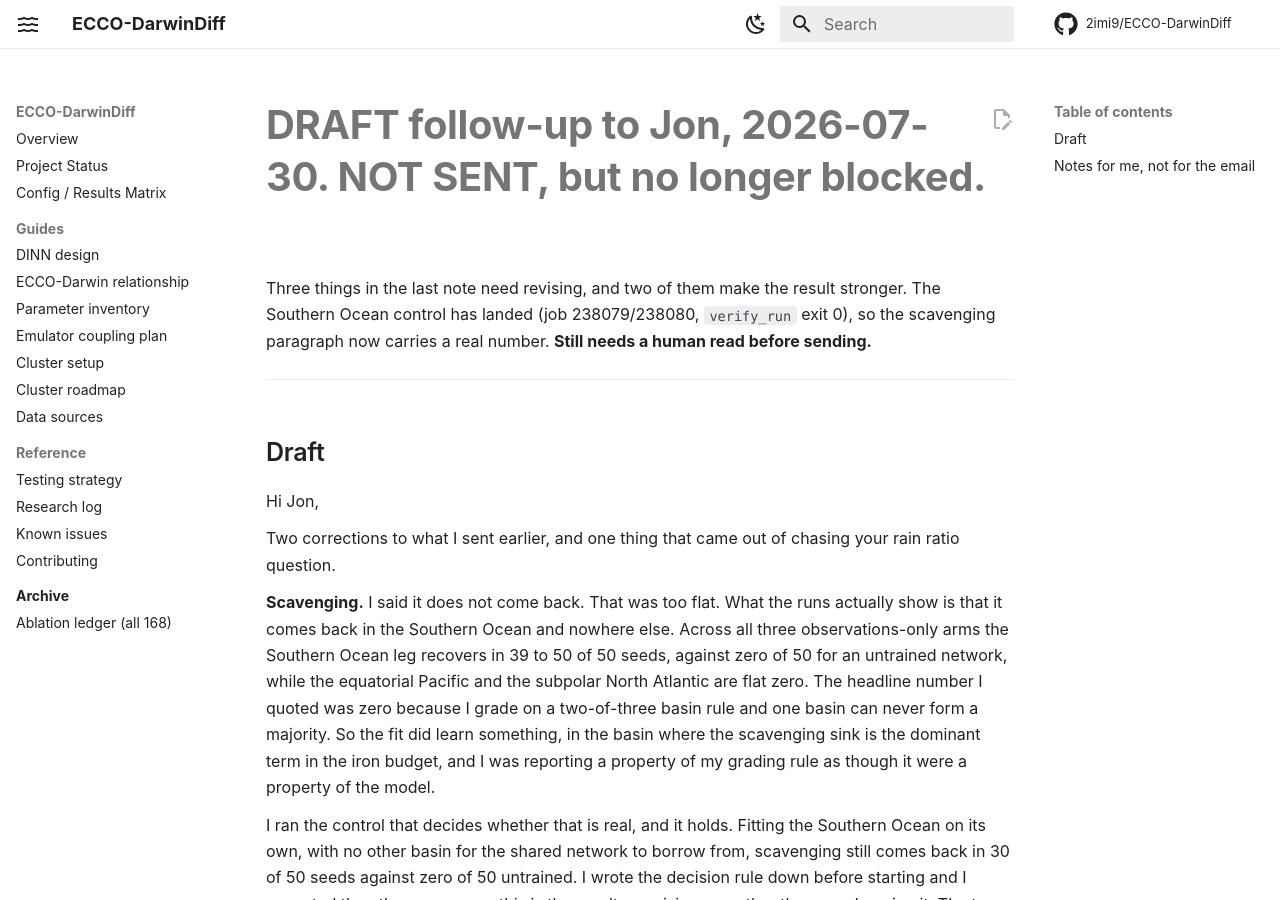
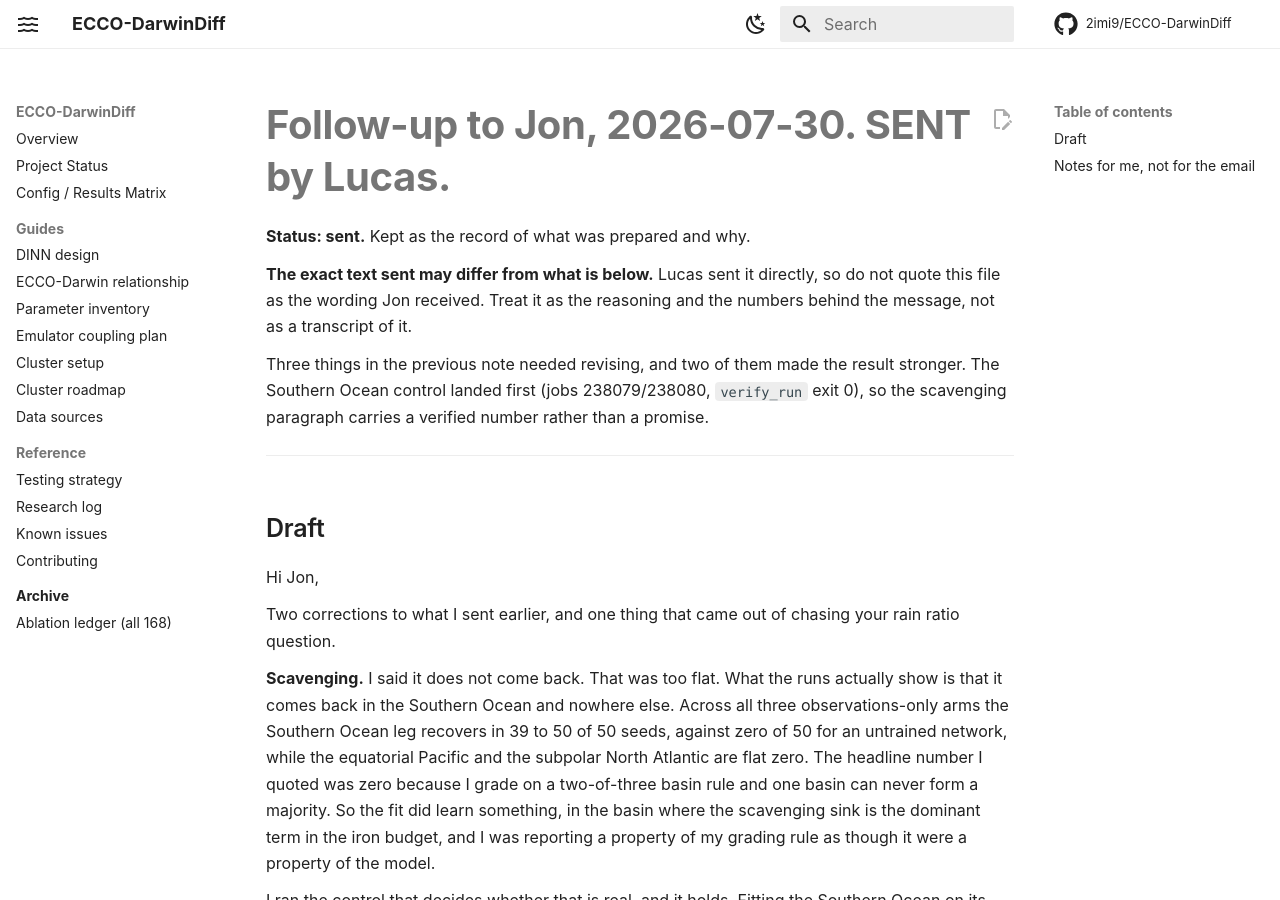
Before and after one commit to 2imi9/ECCO-DarwinDiff, an MkDocs documentation site: the page built from docs/research_notes/2026-07-30_jon_followup_SENT.md, in a window 1280 px wide and 900 px high. Built offline with MkDocs 1.6.1 and Material for MkDocs 9.7.7, drawn with Linux system fonts in a browser that asks for light colours; comment, search, counter and statistics services are not loaded.

Commit message:
docs: the Jon follow-up was sent; record it as sent rather than blocked
Lucas sent it directly. Renamed DRAFT -> SENT and replaced the "NOT SENT, blocked on the
Southern Ocean control" banner, which was stale in three places.

Kept the file rather than deleting it, because it carries the reasoning and the numbers
behind the message: the verified scav_rat result (30/50 vs untrained 0/50, P=3.15e-24, the
pre-registered rule firing and pooling losing), the corrected diatom coverage caveat, the
rain ratio resolved from source, and the daily/monthly outcomes.

Flagged explicitly that the exact text sent may differ from the file, since it went out
directly. Do not quote it as the wording Jon received.

```diff
--- a/docs/research_notes/2026-07-30_jon_followup_DRAFT.md
+++ b/docs/research_notes/2026-07-30_jon_followup_SENT.md
@@ -1,8 +1,14 @@
-# DRAFT follow-up to Jon, 2026-07-30. NOT SENT, but no longer blocked.
+# Follow-up to Jon, 2026-07-30. SENT by Lucas.
 
-Three things in the last note need revising, and two of them make the result stronger. The Southern
-Ocean control has landed (job 238079/238080, `verify_run` exit 0), so the scavenging paragraph now
-carries a real number. **Still needs a human read before sending.**
+**Status: sent.** Kept as the record of what was prepared and why.
+
+**The exact text sent may differ from what is below.** Lucas sent it directly, so do not quote this
+file as the wording Jon received. Treat it as the reasoning and the numbers behind the message, not
+as a transcript of it.
+
+Three things in the previous note needed revising, and two of them made the result stronger. The
+Southern Ocean control landed first (jobs 238079/238080, `verify_run` exit 0), so the scavenging
+paragraph carries a verified number rather than a promise.
 
 ---
 
```
